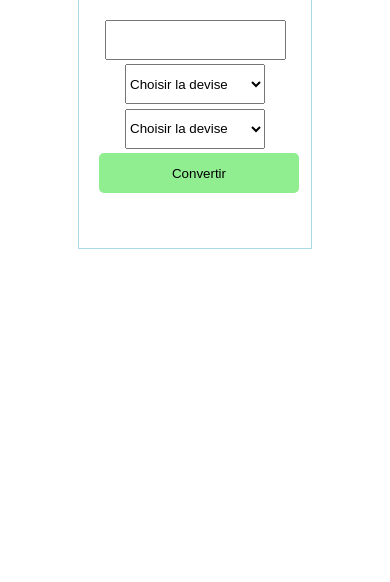
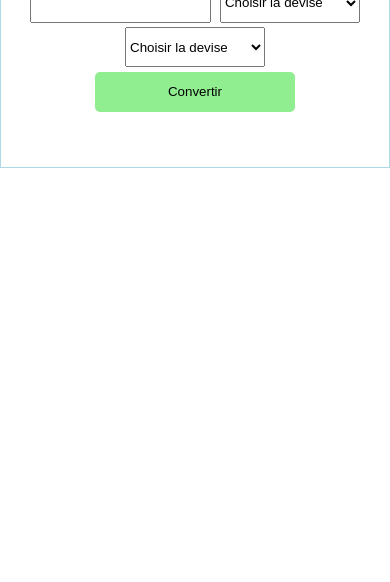
Before and after one commit to techmindconsulting/wordshiop-js, a plain HTML site: page index.html in a window 390 px wide. Shown: the part 262-844 px from the top of the page. Drawn offline with Linux system fonts and the light colour scheme.

Commit message:
update style

```diff
--- a/style.css
+++ b/style.css
@@ -37,3 +37,10 @@ input[type="button"] {
     width: 200px;
     border: 0px;
 }
+
+
+@media screen and (max-width:800px) {
+    .container {
+        width: 100%;
+    }
+}
```
